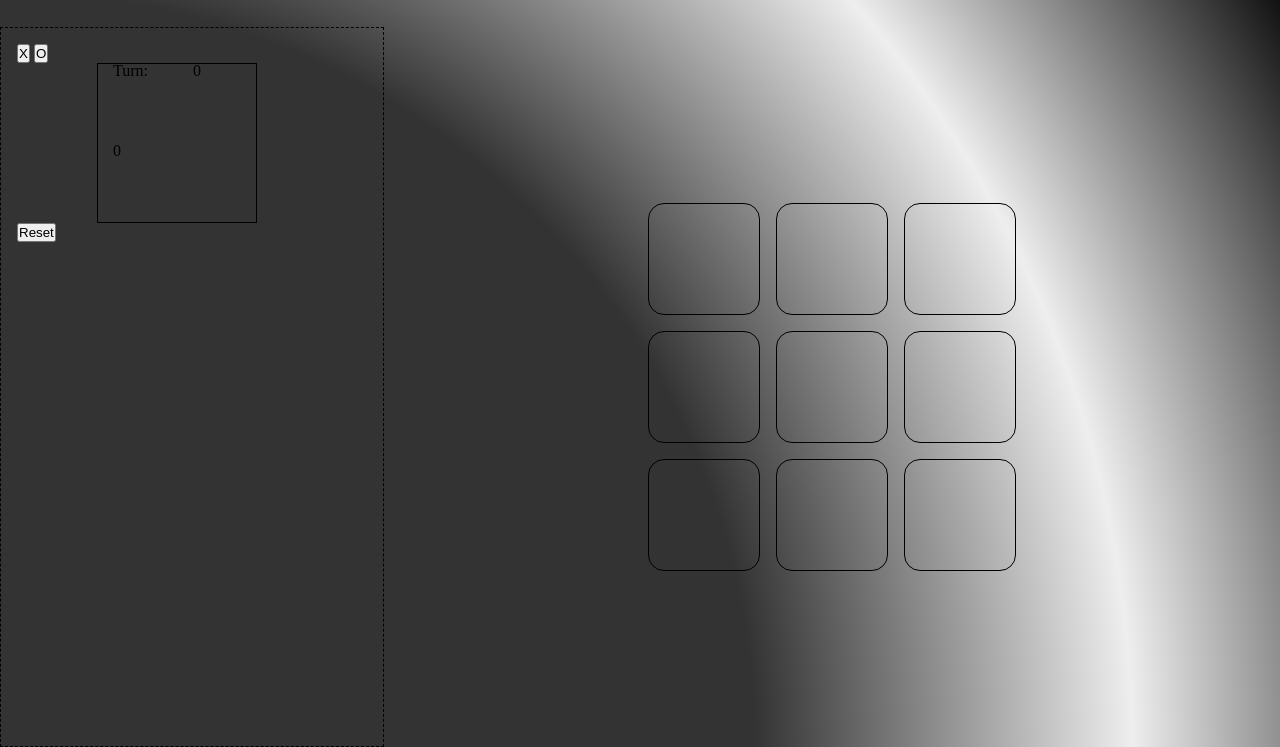
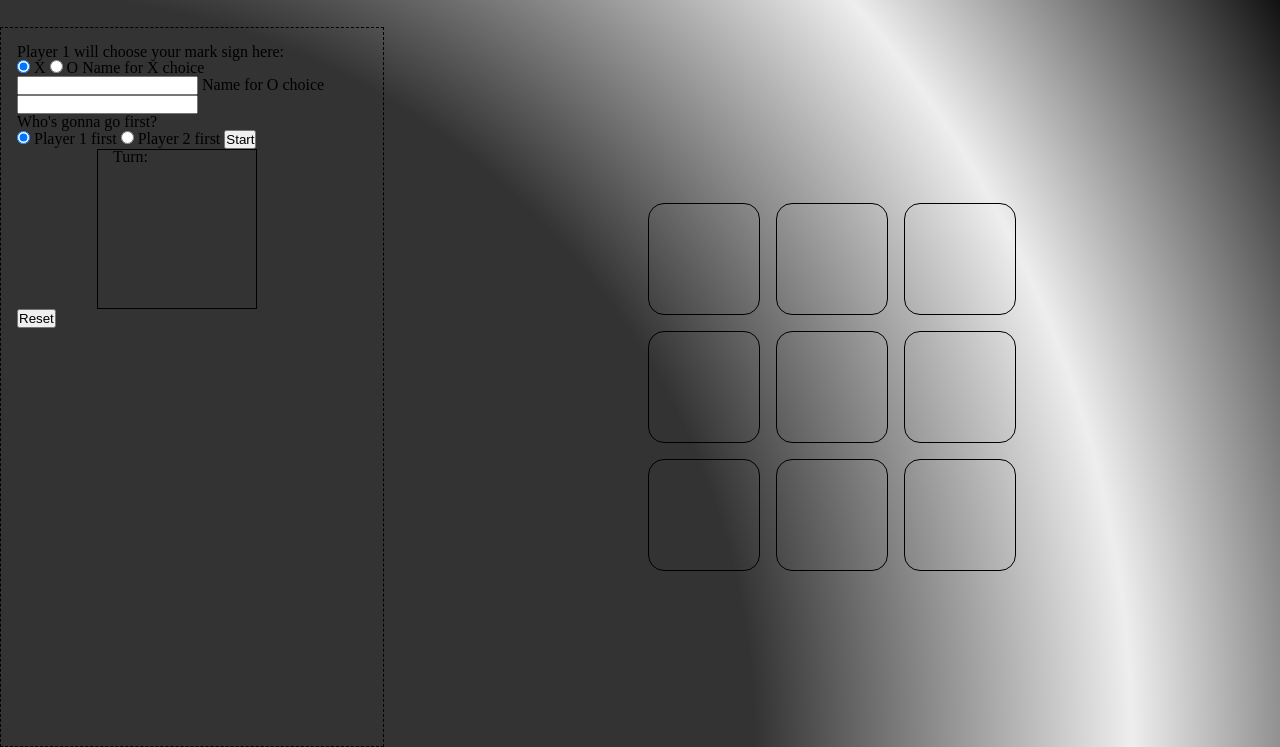
Before and after one commit to thpham1997/Tic_Tac_Toe, a website: page index.html in a window 1280 px wide. Shown: the part 53-800 px from the top of the page. Drawn offline with Linux system fonts and the light colour scheme.

Commit message:
Added some choices options for restarting game

```diff
--- a/index.html
+++ b/index.html
@@ -1,5 +1,6 @@
 <!DOCTYPE html>
 <html lang="en">
+
 <head>
   <meta charset="UTF-8">
   <meta http-equiv="X-UA-Compatible" content="IE=edge">
@@ -8,13 +9,40 @@
   <script src="main.js" defer></script>
   <title>Tic Tac Toe</title>
 </head>
+
 <body>
   <header><span>Tic Tac Toe</span></header>
   <main>
     <div class="control-panel">
       <div class="control-panel__choices">
-        <button class="control-panel__choices__x" value="X">X</button>
-        <button class="control-panel__choices__o" value="O">O</button>
+        <p>Player 1 will choose your mark sign here:</p>
+        <label for="x_mark">
+          <input id="x_mark" type="radio" class="control-panel__choices__mark" name="mark" checked> X
+        </label>
+
+        <label for="o_mark">
+          <input id="o_mark" type="radio" class="control-panel__choices__mark" name="mark" > O
+        </label>
+
+        <label for="x_name">Name for X choice
+          <input id="x_name" type="text" class="control-panel__choices__name" name="name">
+        </label>
+
+        <label for="o_name">Name for O choice
+          <input id="o_name" type="text" class="control-panel__choices__name" name="name">
+        </label>
+
+        <p>Who's gonna go first?</p>
+
+        <label for="x_turn">
+          <input id="x_turn" type="radio" class="control-panel__choices__turn" name="turn" checked> Player 1 first
+        </label>
+
+        <label for="o_turn">
+          <input id="o_turn" type="radio" class="control-panel__choices__turn" name="turn"> Player 2 first
+        </label>
+
+        <button class="confirm">Start</button>
       </div>
       <div class="control-panel__score">
         <p>Turn: </p>
@@ -31,4 +59,5 @@
     </div>
   </main>
 </body>
+
 </html>
```
